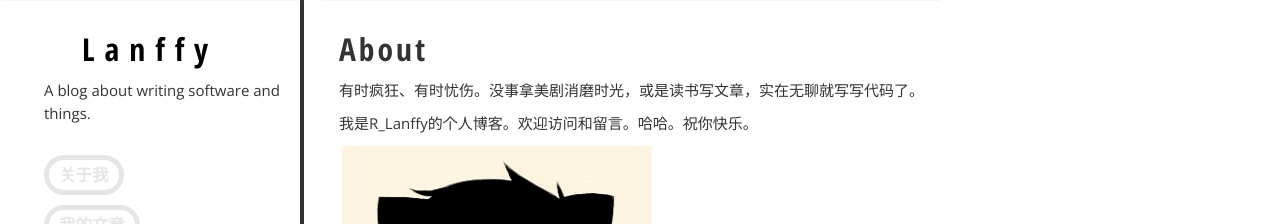
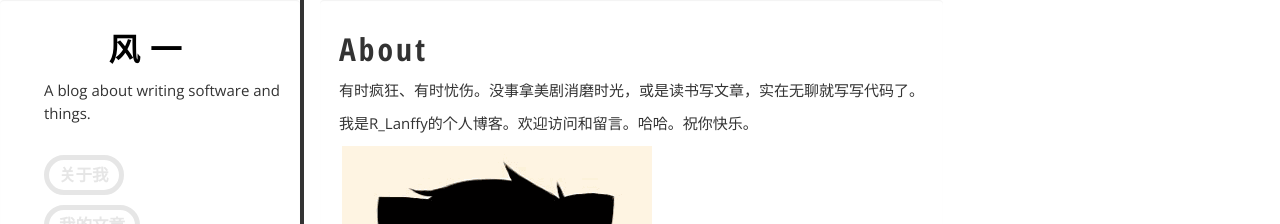
Before and after one commit to lanffy/lanffy.github.io, a Jekyll site: the page built from about.html, in a window 1280 px wide. Shown: the top 224 px of the page. Built offline with Jekyll 4.4.1, drawn with Linux system fonts in a browser that asks for light colours; comment, search, counter and statistics services are not loaded.

Commit message:
updated sth

```diff
--- a/_layouts/default.html
+++ b/_layouts/default.html
@@ -1,7 +1,7 @@
 <!DOCTYPE html>
 <html lang="en">
 <head>
-  <title>Lanffy - {{ page.title }} </title>
+  <title>风一 - {{ page.title }} </title>
   <link rel="stylesheet" media="screen" href="/css/bootstrap.css">
   <link rel="stylesheet" type="text/css" href="/css/default.css" />
   <link rel="stylesheet" type="text/css" href="/css/syntax.css" />
@@ -14,7 +14,7 @@
 		<div class="span4 sidebar affix">
 			<div class="well">
 				<h2 class='site-title'>
-					<a href="{{ site.production_url }}">Lanffy</a>
+					<a href="{{ site.production_url }}">风一</a>
 				</h2>
 
 				<p>A blog about writing software and things.</p>
```
